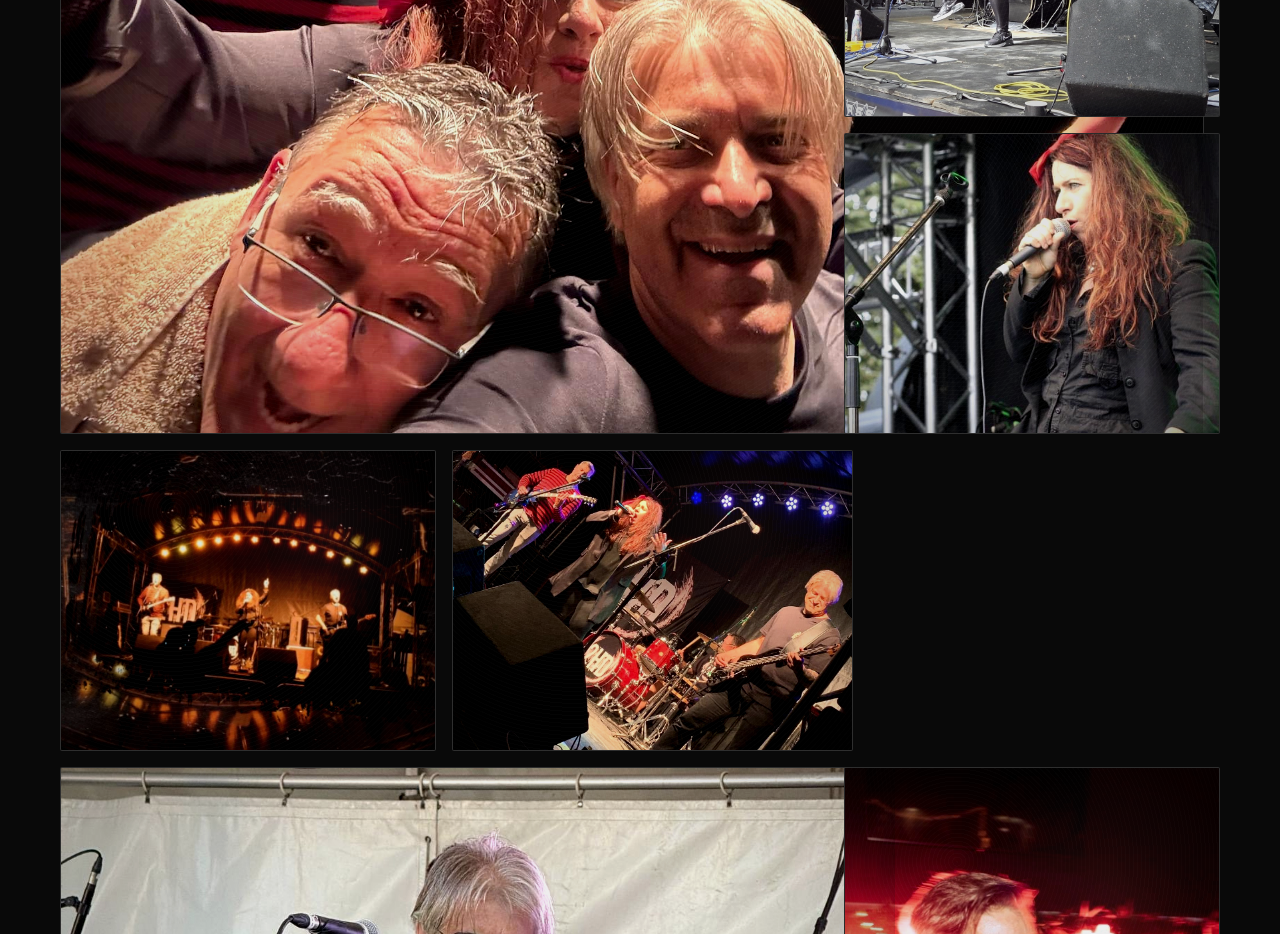
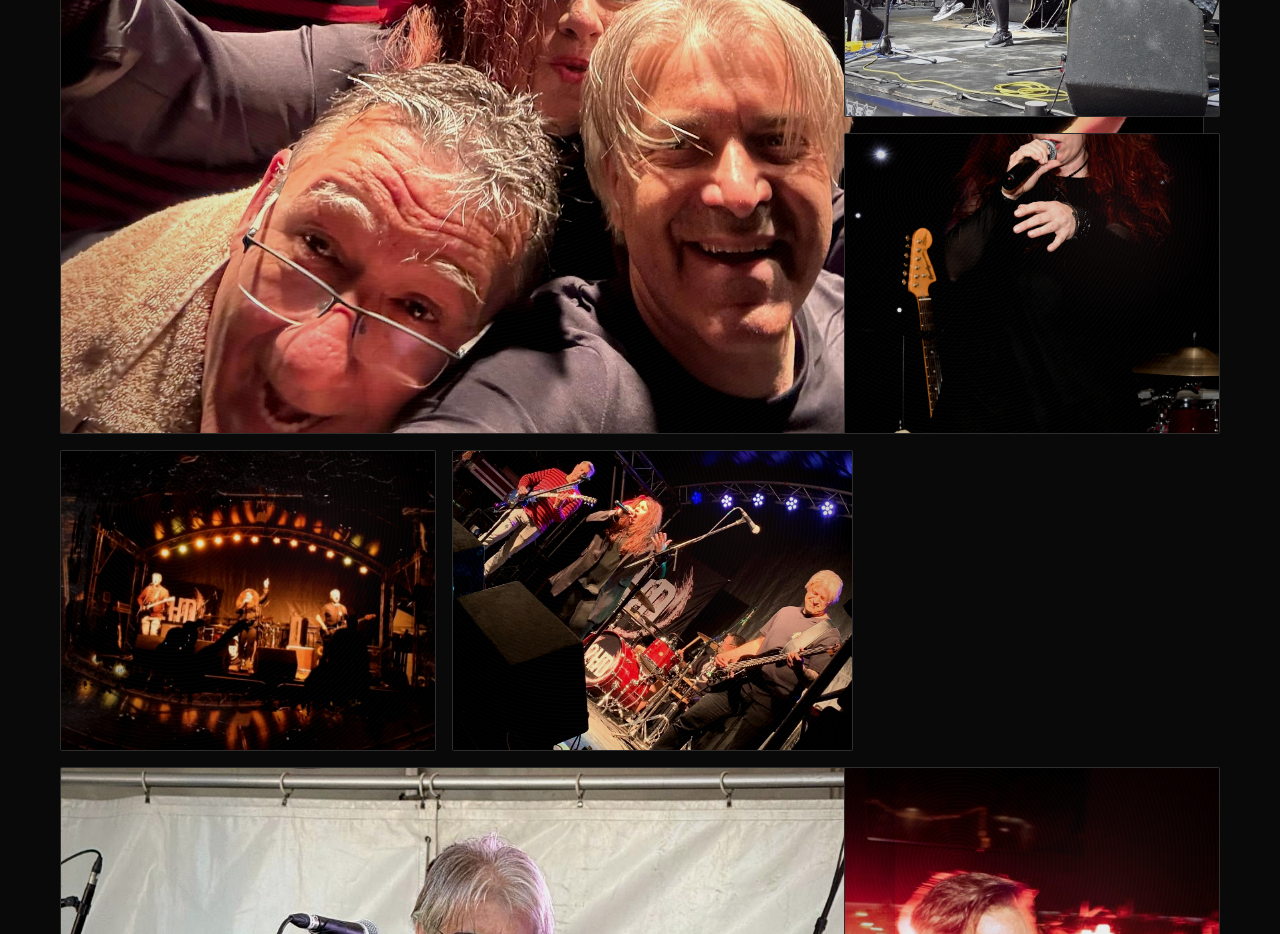
Before and after one commit to damperpot/2hd-band-website, a Next.js app: page / in a window 1280 px wide. Shown: the part 6700-7634 px from the top of the page. Built offline with nearby package versions, Linux system fonts and the light colour scheme.

Commit message:
Use Provision Photography crop for Cleo

```diff
--- a/app/page.tsx
+++ b/app/page.tsx
@@ -24,8 +24,8 @@ const galleryImages = [
     imageClassName: "object-cover"
   },
   {
-    src: "/assets/images/gallery-cleo-stage.jpg",
-    alt: "Cleo delivering an energetic live vocal performance with 2HD",
+    src: "/assets/images/gallery-cleo-provision.png",
+    alt: "Cleo delivering an energetic live vocal performance with 2HD on stage",
     className: "aspect-[5/4]",
     imageClassName: "object-cover"
   },
```
Also changed, not shown: public/assets/images/gallery-cleo-provision.png (added), public/assets/images/gallery-cleo-stage.jpg (deleted).
